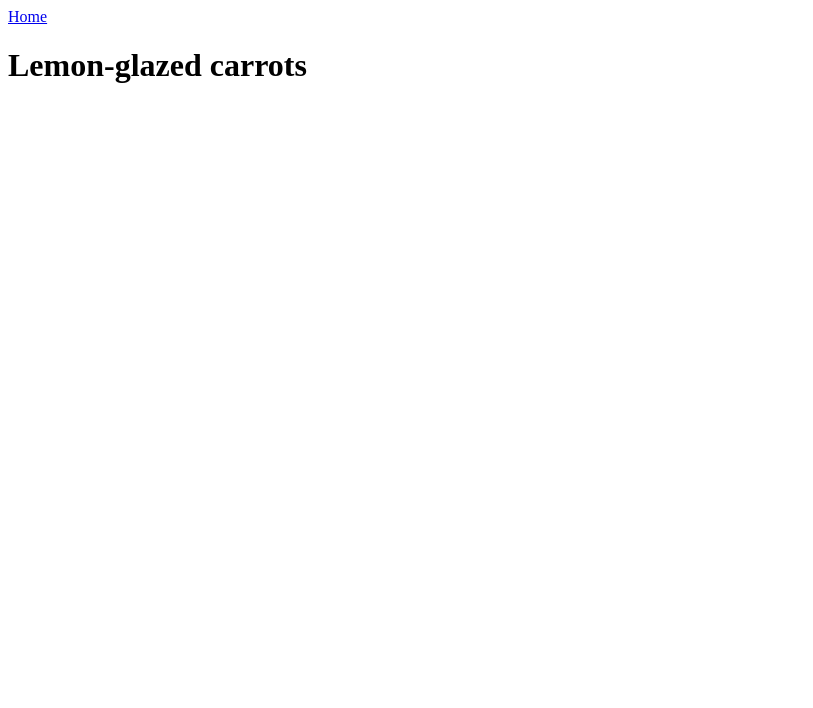
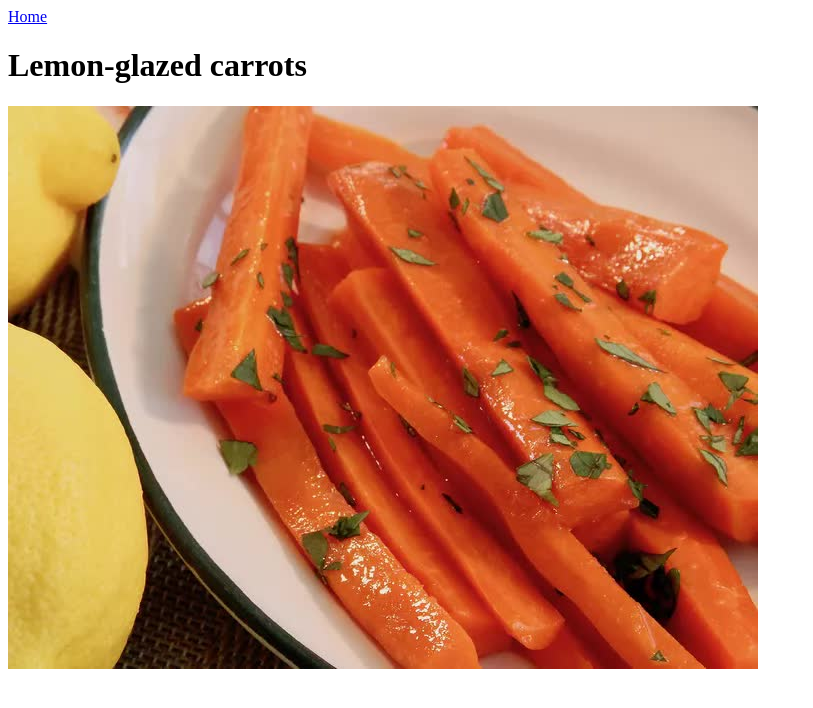
Before and after one commit to K0R0BKIN/odin-recipes, a plain HTML site: page recipes/lemon-glazed_carrots.html in a window 1280 px wide. Shown: the whole page, without its empty margins (0-813 px from the left). Drawn offline with Linux system fonts and the light colour scheme.

Commit message:
Add the actual image

```diff
--- a/recipes/lemon-glazed_carrots.html
+++ b/recipes/lemon-glazed_carrots.html
@@ -8,5 +8,6 @@
 <body>
     <a href="/index.html">Home</a>
     <h1>Lemon-glazed carrots</h1>
+    <img src="../images/lemon-glazed_carrots.jpg" alt="carrots">
 </body>
 </html>
```
